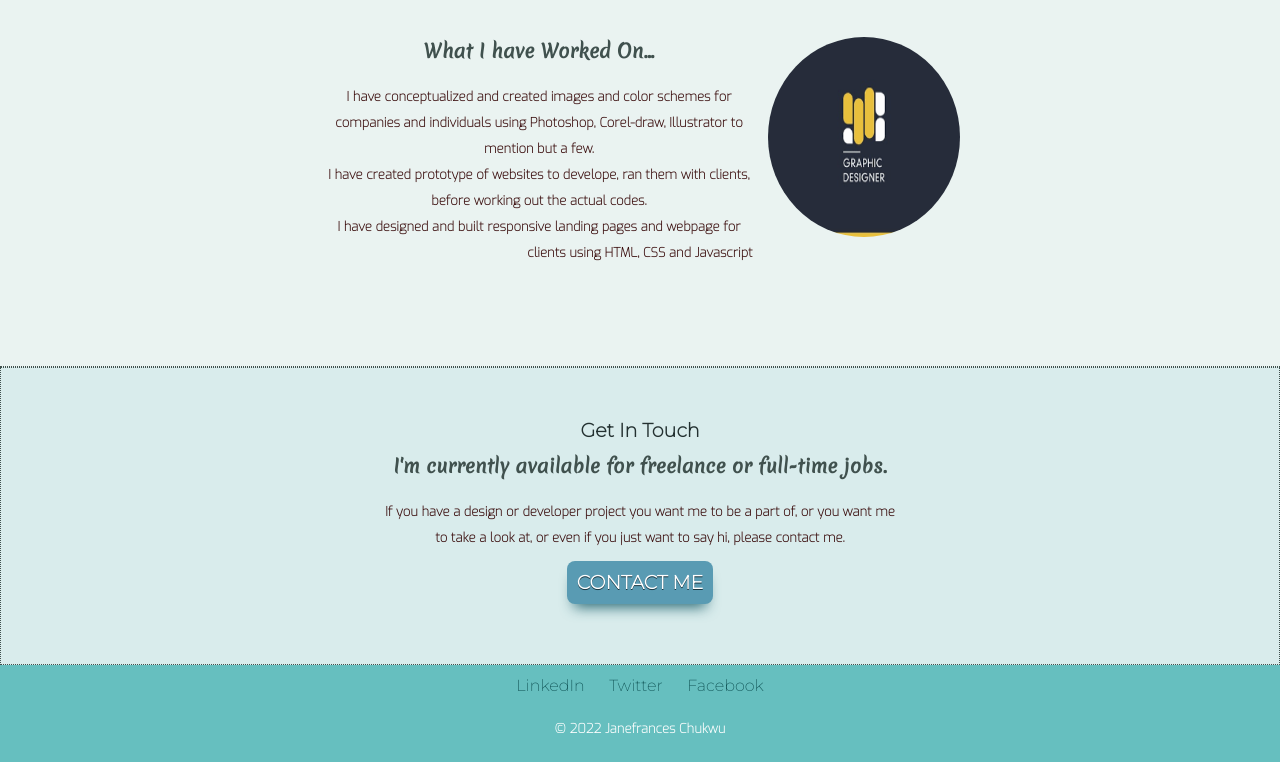
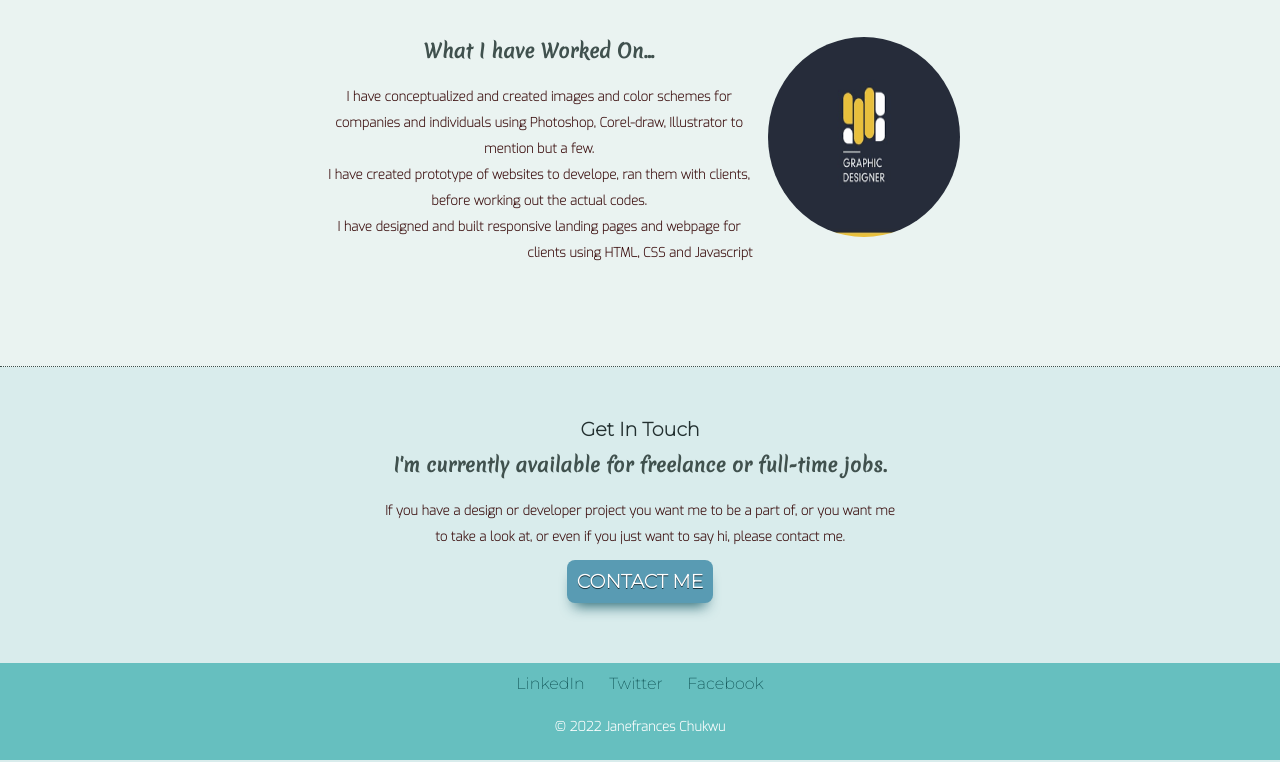
Before and after one commit to Frances-maks/Portfolio-Assignment, a plain HTML site: page index.html in a window 1280 px wide. Shown: the part 1558-2320 px from the top of the page. Drawn offline with Linux system fonts and the light colour scheme.

Commit message:
chnages on background color

```diff
--- a/style.css
+++ b/style.css
@@ -7,6 +7,7 @@ body{
     text-align: center;
     font-family: "Exo", sans-serif;
     color: #40514E;
+    background-color:  #d9ecec;
 }
 .first-container{
     background-color: #dff6f0;
@@ -100,10 +101,10 @@ hr{
     padding-top: 20px;
     margin-top: 20px;
 }
-.contact-container{
+/* .contact-container{
     border: 0.1px dotted;
     background-color: #d9ecec;
-}
+} */
 .details{
     width: 40%;
    margin: 50px auto;
```
